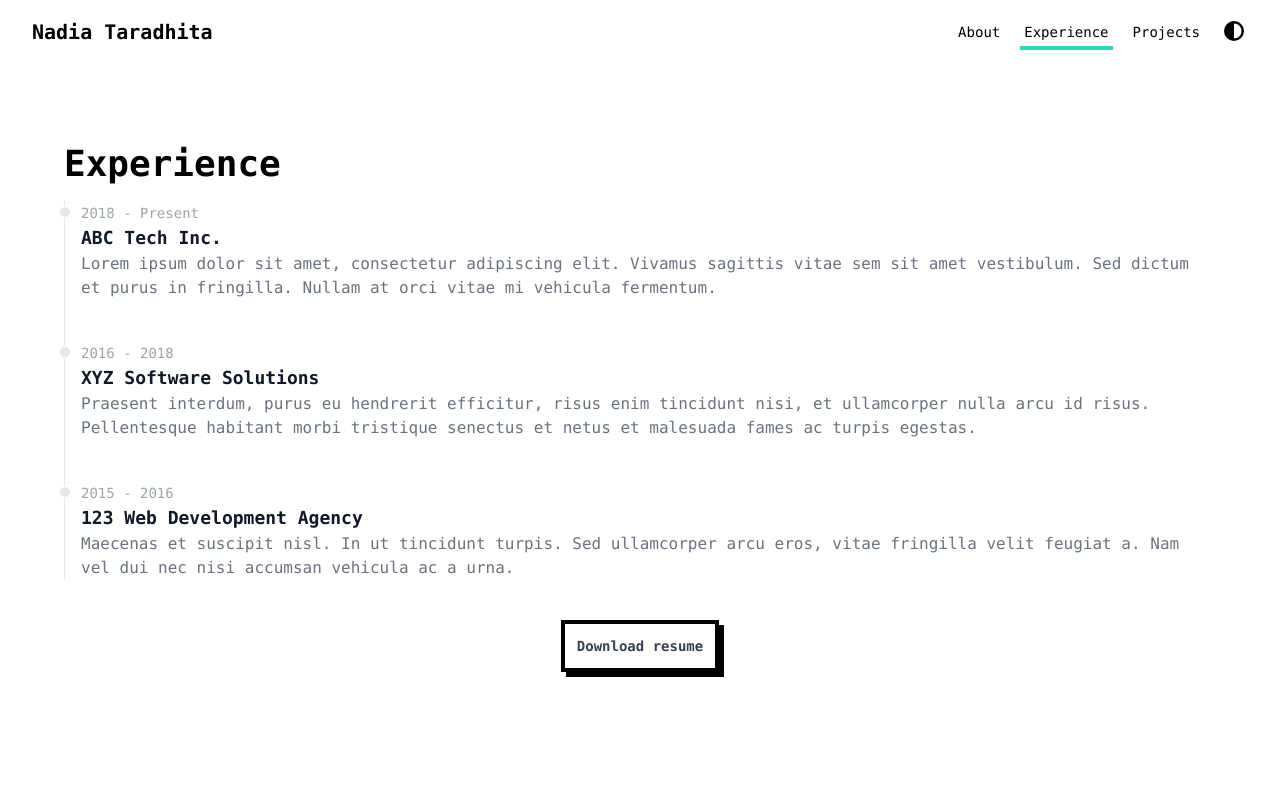
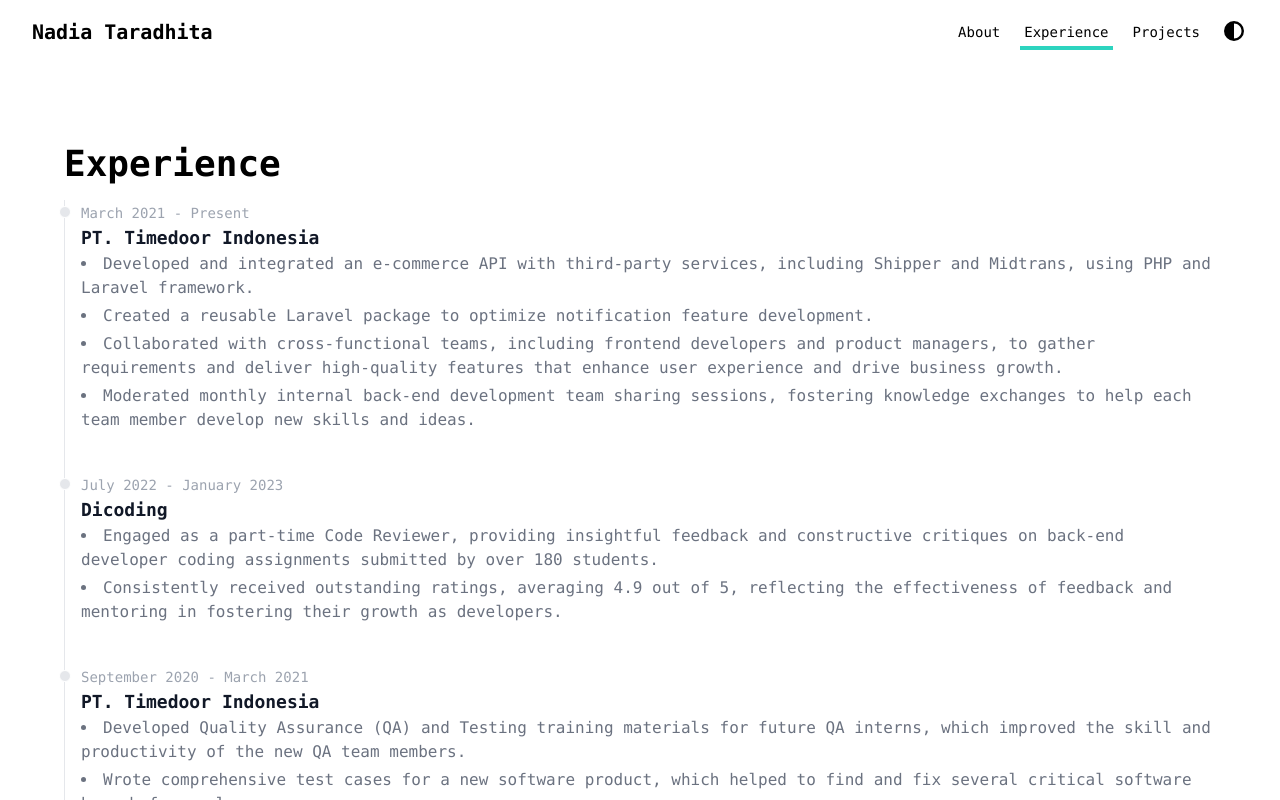
Before and after one commit to taradhita/portfolio-site, a Next.js app: page /experience in a window 1280 px wide. Shown: the top 800 px of the page. Built offline with nearby package versions, Linux system fonts and the light colour scheme.

Commit message:
update content

```diff
--- a/src/components/AboutPage/index.js
+++ b/src/components/AboutPage/index.js
@@ -35,8 +35,9 @@
         <div className="py-5">
           <h1 className="text-2xl md:text-3xl lg:text-4xl font-bold font-mono dark:text-gray-300 mb-4">About Me</h1>
           <p className="text-gray-600 dark:text-gray-400 text-base md:text-ml font-mono mb-8">Lorem ipsum dolor sit amet, consectetur adipiscing elit. Aenean finibus mattis mauris vel blandit. Maecenas tempus cursus sapien, a interdum nulla ornare vitae. Proin massa ligula, feugiat non arcu ac, ultrices tincidunt leo. Donec libero nisl, dapibus sit amet molestie vel, auctor non ante. Vivamus pulvinar quis sem vitae luctus. Interdum et malesuada fames ac ante ipsum primis in faucibus. Sed faucibus justo nisl, vitae egestas nisl venenatis eget. Vivamus non tincidunt ex. Fusce egestas urna in cursus consectetur. Fusce ex augue, pretium sit amet sem at, auctor facilisis eros. Morbi ut orci vestibulum, facilisis lacus in, mattis urna. </p>
+
         </div>
-        <div className="py-5">
+        {/* <div className="py-5">
           <h2 className="text-xl md:text-2xl lg:text-3xl font-bold font-mono dark:text-gray-300 mb-4">Skills</h2>
           <div className="mt-6 md:mt-10 grid grid-cols-1 md:grid-cols-2 lg:grid-cols-3 gap-6 md:gap-8">
           {skills.map((skill) => {
@@ -52,7 +53,7 @@
             );
           })}
           </div>
-        </div>
+        </div> */}
       </div>
     </section>
   )
--- a/src/components/ExperiencePage/index.js
+++ b/src/components/ExperiencePage/index.js
@@ -1,30 +1,7 @@
 import Button from "../Button";
+import experiences from "../../data/experiences.json"
 
 const ExperiencePage  = () => {
-  const experiences = [
-    {
-      id: 1,
-      company: 'ABC Tech Inc.',
-      title: 'Backend Developer',
-      duration: '2018 - Present',
-      description: 'Lorem ipsum dolor sit amet, consectetur adipiscing elit. Vivamus sagittis vitae sem sit amet vestibulum. Sed dictum et purus in fringilla. Nullam at orci vitae mi vehicula fermentum.',
-    },
-    {
-      id: 2,
-      company: 'XYZ Software Solutions',
-      title: 'Software Engineer',
-      duration: '2016 - 2018',
-      description: 'Praesent interdum, purus eu hendrerit efficitur, risus enim tincidunt nisi, et ullamcorper nulla arcu id risus. Pellentesque habitant morbi tristique senectus et netus et malesuada fames ac turpis egestas.',
-    },
-    {
-      id: 3,
-      company: '123 Web Development Agency',
-      title: 'Junior Developer',
-      duration: '2015 - 2016',
-      description: 'Maecenas et suscipit nisl. In ut tincidunt turpis. Sed ullamcorper arcu eros, vitae fringilla velit feugiat a. Nam vel dui nec nisi accumsan vehicula ac a urna.',
-    },
-  ];
-
   return (
     <section id="experience" className="bg-white dark:bg-gray-800 py-20 w-full min-h-screen">
       <div className="container mx-auto px-4 sm:px-8 lg:px-16">
@@ -36,7 +13,14 @@
                 <div className="absolute w-3 h-3 bg-gray-200 rounded-full mt-1.5 -left-1.5 border border-white dark:border-gray-900 dark:bg-gray-700"></div>
                 <time className="mb-1 text-sm font-normal font-mono leading-none text-gray-400 dark:text-gray-500">{experience.duration}</time>
                 <h3 className="text-lg font-semibold font-mono text-gray-900 dark:text-white">{experience.company}</h3>
-                <p className="mb-4 text-base font-normal font-mono text-gray-500 dark:text-gray-400">{experience.description}</p>
+                <ul className="space-y-1 text-gray-500 list-disc list-inside dark:text-gray-400 font-mono">
+                  {experience.description.map((description, index) => {
+                    return(
+                      <li key={index}>{description}</li>
+                    )
+                  })}
+                </ul>
+                {/* <p className="mb-4 text-base font-normal font-mono text-gray-500 dark:text-gray-400">{experience.description}</p> */}
               </li>
             )
           })}
--- a/src/components/Hero/index.js
+++ b/src/components/Hero/index.js
@@ -32,9 +32,9 @@
               Currently I am building some cool stuff at Timedoor Indonesia.
             </p>
             <div className="flex mt-6">
-              {socials.map((social) => {
+              {socials.map((social, index) => {
                 return(
-                  <a href={social.link} className="inline-flex items-center justify-center w-10 h-10 mr-2 text-gray-100 transition-colors duration-150 bg-gray-700 rounded-full focus:shadow-outline hover:bg-gray-800">
+                  <a href={social.link} key={index} className="inline-flex items-center justify-center w-10 h-10 mr-2 text-gray-100 transition-colors duration-150 bg-gray-700 rounded-full focus:shadow-outline hover:bg-gray-800">
                   <FontAwesomeIcon icon={social.logo} className="w-5 h-5" size="xl"/>
               </a>
                 )
--- a/src/components/ProjectsPage/index.js
+++ b/src/components/ProjectsPage/index.js
@@ -1,5 +1,7 @@
 import Card from "../Card";
 import projects from "../../data/projects.json"
+
+const sortDescProject = [...projects].sort((previous, next) => next.id - previous.id);
 
 const ProjectsPage = () => {
   return (
@@ -7,7 +9,7 @@
       <div className="container mx-auto px-4 sm:px-8 lg:px-16">
         <h2 className="text-2xl md:text-3xl lg:text-4xl font-bold font-mono dark:text-gray-300 mb-4">Projects</h2>
         <div className="mt-6 md:mt-10 grid grid-cols-1 md:grid-cols-2 lg:grid-cols-3 gap-6 md:gap-8">
-          {projects.map(project => (
+          {sortDescProject.map(project => (
             <Card project={project}/>
           ))}
         </div>
--- /dev/null
+++ b/src/data/experiences.json
@@ -0,0 +1,35 @@
+[
+  {
+    "id": 1,
+    "company": "PT. Timedoor Indonesia",
+    "title": "Back End Developer",
+    "duration": "March 2021 - Present",
+    "description": [
+      "Developed and integrated an e-commerce API with third-party services, including Shipper and Midtrans, using PHP and Laravel framework.",
+      "Created a reusable Laravel package to optimize notification feature development.",
+      "Collaborated with cross-functional teams, including frontend developers and product managers, to gather requirements and deliver high-quality features that enhance user experience and drive business growth.",
+      "Moderated monthly internal back-end development team sharing sessions, fostering knowledge exchanges to help each team member develop new skills and ideas."
+    ]
+  },
+  {
+    "id": 2,
+    "company": "Dicoding",
+    "title": "External Coding Reviewer",
+    "duration": "July 2022 - January 2023",
+    "description": [
+      "Engaged as a part-time Code Reviewer, providing insightful feedback and constructive critiques on back-end developer coding assignments submitted by over 180 students.",
+      "Consistently received outstanding ratings, averaging 4.9 out of 5, reflecting the effectiveness of feedback and mentoring in fostering their growth as developers."
+    ]
+  },
+  {
+    "id": 3,
+    "company": "PT. Timedoor Indonesia",
+    "title": "QA (Quality Assurance) Intern",
+    "duration": "September 2020 - March 2021",
+    "description": [
+      "Developed Quality Assurance (QA) and Testing training materials for future QA interns, which  improved the skill and productivity of the new QA team members.",
+      "Wrote comprehensive test cases for a new software product, which helped to find and fix several critical software bugs before release.",
+      "Composed streamlined project documentation and manual guideline after software testing process, which helped to improve the overall quality of the software product."
+    ]
+  }
+]
--- a/src/pages/_app.js
+++ b/src/pages/_app.js
@@ -5,7 +5,6 @@
 import { ThemeProvider } from 'next-themes'
 
 export default function App ({ Component, pageProps }) {
-
   return (
     <>
       <Head>
--- a/src/pages/about.js
+++ b/src/pages/about.js
@@ -1,7 +1,7 @@
 import AboutPage from "../components/AboutPage"
 
 const About = () => {
-    return <AboutPage />
+  return <AboutPage />
 }
 
 export default About
--- a/src/pages/experience.js
+++ b/src/pages/experience.js
@@ -1,7 +1,7 @@
 import ExperiencePage from "../components/ExperiencePage"
 
 const Experience = () => {
-    return <ExperiencePage />
+  return <ExperiencePage />
 }
 
 export default Experience
--- a/src/pages/projects.js
+++ b/src/pages/projects.js
@@ -1,7 +1,7 @@
 import ProjectsPage from "../components/ProjectsPage"
 
 const Projects = () => {
-    return <ProjectsPage />
+  return <ProjectsPage />
 }
 
 export default Projects
```
Also changed, not shown: src/data/projects.json (added, +34 -0 lines), src/pages/index.js (+4 -4 lines).
